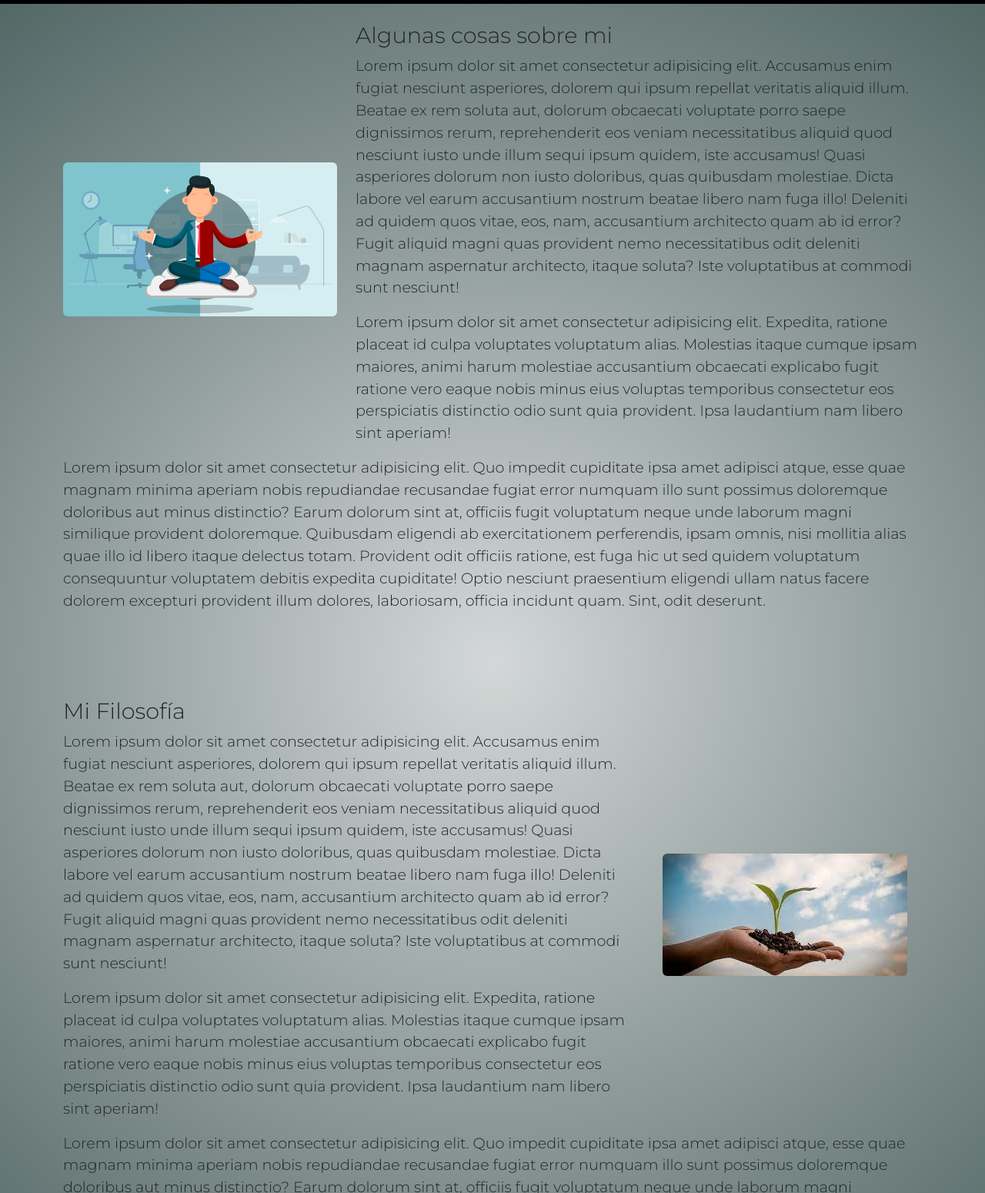
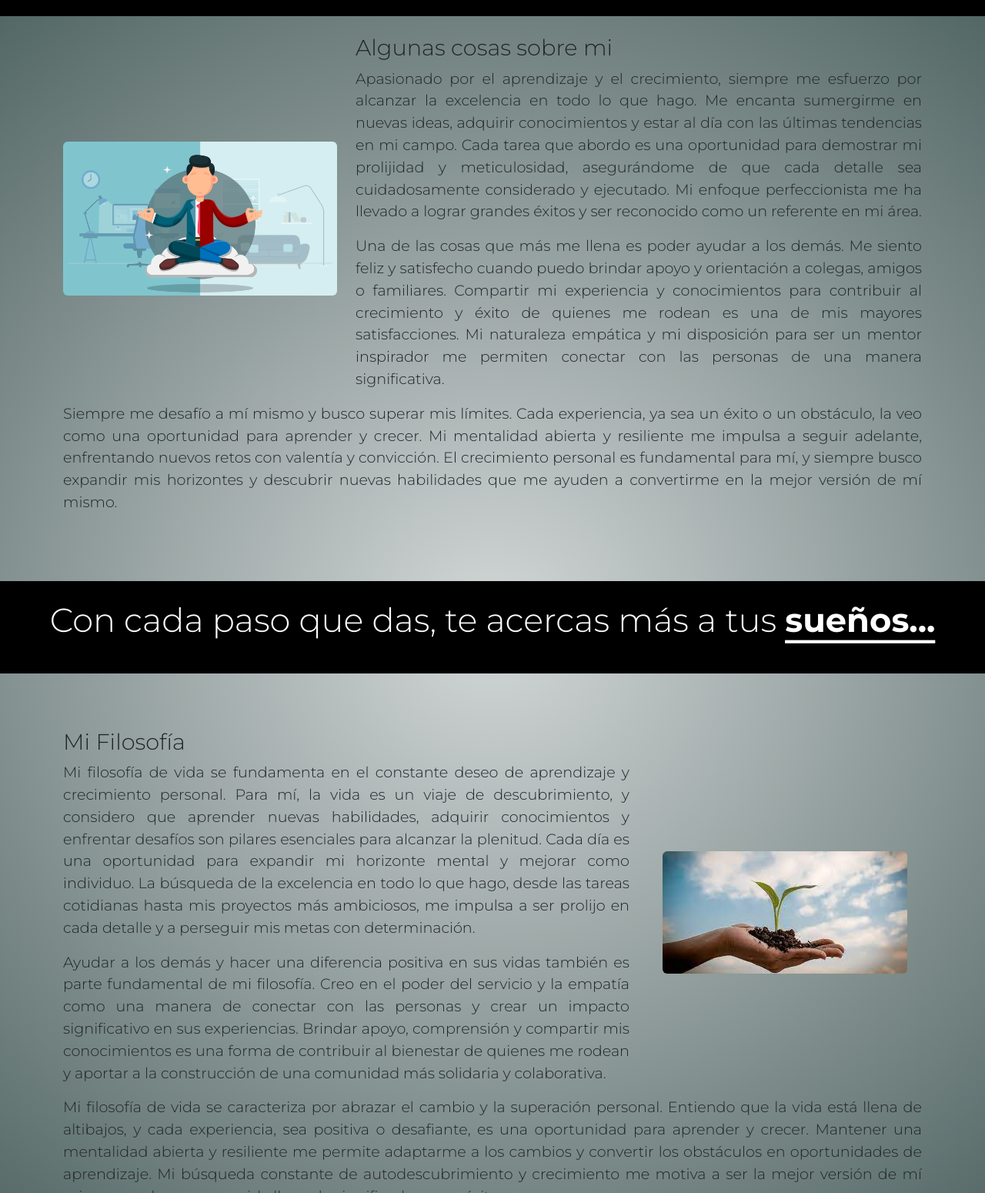
Before and after one commit to rojassamson/Asesorias-Contables-Samson-s, a website: page pages/sobre_mi.html in a window 1280 px wide. Shown: the part 121-1671 px from the top of the page at 77% size. Drawn offline with nearby package versions, Linux system fonts and the light colour scheme.

Commit message:
Agrega texto real a todo el sitio, y corrige últimos aspectos responsivos.

```diff
--- a/pages/sobre_mi.html
+++ b/pages/sobre_mi.html
@@ -36,28 +36,39 @@
                     <div class="padding-imagen text-center text-lg-start col-12 col-lg-4 centrar-vertical"><img class="img-fluid rounded" src="../assets/img/sobre_mi.jpg" alt="Imagen tipo 1"></div>
                     <div class="col-12 col-lg-8">
                         <h2>Algunas cosas sobre mi</h2>
-                        <p>Lorem ipsum dolor sit amet consectetur adipisicing elit. Accusamus enim fugiat nesciunt asperiores, dolorem qui ipsum repellat veritatis aliquid illum. Beatae ex rem soluta aut, dolorum obcaecati voluptate porro saepe dignissimos rerum, reprehenderit eos veniam necessitatibus aliquid quod nesciunt iusto unde illum sequi ipsum quidem, iste accusamus! Quasi asperiores dolorum non iusto doloribus, quas quibusdam molestiae. Dicta labore vel earum accusantium nostrum beatae libero nam fuga illo! Deleniti ad quidem quos vitae, eos, nam, accusantium architecto quam ab id error? Fugit aliquid magni quas provident nemo necessitatibus odit deleniti magnam aspernatur architecto, itaque soluta? Iste voluptatibus at commodi sunt nesciunt!</p>
-                        <p>Lorem ipsum dolor sit amet consectetur adipisicing elit. Expedita, ratione placeat id culpa voluptates voluptatum alias. Molestias itaque cumque ipsam maiores, animi harum molestiae accusantium obcaecati explicabo fugit ratione vero eaque nobis minus eius voluptas temporibus consectetur eos perspiciatis distinctio odio sunt quia provident. Ipsa laudantium nam libero sint aperiam!</p>
+                        <p>Apasionado por el aprendizaje y el crecimiento, siempre me esfuerzo por alcanzar la excelencia en todo lo que hago. Me encanta sumergirme en nuevas ideas, adquirir conocimientos y estar al día con las últimas tendencias en mi campo. Cada tarea que abordo es una oportunidad para demostrar mi prolijidad y meticulosidad, asegurándome de que cada detalle sea cuidadosamente considerado y ejecutado. Mi enfoque perfeccionista me ha llevado a lograr grandes éxitos y ser reconocido como un referente en mi área.</p>
+                        <p>Una de las cosas que más me llena es poder ayudar a los demás. Me siento feliz y satisfecho cuando puedo brindar apoyo y orientación a colegas, amigos o familiares. Compartir mi experiencia y conocimientos para contribuir al crecimiento y éxito de quienes me rodean es una de mis mayores satisfacciones. Mi naturaleza empática y mi disposición para ser un mentor inspirador me permiten conectar con las personas de una manera significativa.</p>
                     </div>
                 </div>
                 <div class="row">
                     <div class="col">
-                        <p>Lorem ipsum dolor sit amet consectetur adipisicing elit. Quo impedit cupiditate ipsa amet adipisci atque, esse quae magnam minima aperiam nobis repudiandae recusandae fugiat error numquam illo sunt possimus doloremque doloribus aut minus distinctio? Earum dolorum sint at, officiis fugit voluptatum neque unde laborum magni similique provident doloremque. Quibusdam eligendi ab exercitationem perferendis, ipsam omnis, nisi mollitia alias quae illo id libero itaque delectus totam. Provident odit officiis ratione, est fuga hic ut sed quidem voluptatum consequuntur voluptatem debitis expedita cupiditate! Optio nesciunt praesentium eligendi ullam natus facere dolorem excepturi provident illum dolores, laboriosam, officia incidunt quam. Sint, odit deserunt.</p>
+                        <p>Siempre me desafío a mí mismo y busco superar mis límites. Cada experiencia, ya sea un éxito o un obstáculo, la veo como una oportunidad para aprender y crecer. Mi mentalidad abierta y resiliente me impulsa a seguir adelante, enfrentando nuevos retos con valentía y convicción. El crecimiento personal es fundamental para mí, y siempre busco expandir mis horizontes y descubrir nuevas habilidades que me ayuden a convertirme en la mejor versión de mí mismo.</p>
                     </div>
                 </div>
+
             </section>
+        </div>
+
+        <div class="divisor-contenido">
+            <div class="container">
+                <p>Con cada paso que das, te acercas más a tus <span>sueños...</span></p>
+            </div>
+
+        </div>
+
+        <div class="container py-4">
             <section class="pt-5">
                 <div class="row d-flex">
                     <div class="order-2 col-12 col-lg-8">
                         <h2>Mi Filosofía</h2>
-                        <p>Lorem ipsum dolor sit amet consectetur adipisicing elit. Accusamus enim fugiat nesciunt asperiores, dolorem qui ipsum repellat veritatis aliquid illum. Beatae ex rem soluta aut, dolorum obcaecati voluptate porro saepe dignissimos rerum, reprehenderit eos veniam necessitatibus aliquid quod nesciunt iusto unde illum sequi ipsum quidem, iste accusamus! Quasi asperiores dolorum non iusto doloribus, quas quibusdam molestiae. Dicta labore vel earum accusantium nostrum beatae libero nam fuga illo! Deleniti ad quidem quos vitae, eos, nam, accusantium architecto quam ab id error? Fugit aliquid magni quas provident nemo necessitatibus odit deleniti magnam aspernatur architecto, itaque soluta? Iste voluptatibus at commodi sunt nesciunt!</p>
-                        <p>Lorem ipsum dolor sit amet consectetur adipisicing elit. Expedita, ratione placeat id culpa voluptates voluptatum alias. Molestias itaque cumque ipsam maiores, animi harum molestiae accusantium obcaecati explicabo fugit ratione vero eaque nobis minus eius voluptas temporibus consectetur eos perspiciatis distinctio odio sunt quia provident. Ipsa laudantium nam libero sint aperiam!</p>
+                        <p>Mi filosofía de vida se fundamenta en el constante deseo de aprendizaje y crecimiento personal. Para mí, la vida es un viaje de descubrimiento, y considero que aprender nuevas habilidades, adquirir conocimientos y enfrentar desafíos son pilares esenciales para alcanzar la plenitud. Cada día es una oportunidad para expandir mi horizonte mental y mejorar como individuo. La búsqueda de la excelencia en todo lo que hago, desde las tareas cotidianas hasta mis proyectos más ambiciosos, me impulsa a ser prolijo en cada detalle y a perseguir mis metas con determinación.</p>
+                        <p>Ayudar a los demás y hacer una diferencia positiva en sus vidas también es parte fundamental de mi filosofía. Creo en el poder del servicio y la empatía como una manera de conectar con las personas y crear un impacto significativo en sus experiencias. Brindar apoyo, comprensión y compartir mis conocimientos es una forma de contribuir al bienestar de quienes me rodean y aportar a la construcción de una comunidad más solidaria y colaborativa.</p>
                     </div>
                     <div class="padding-imagen text-center text-lg-end order-2 col-12 col-lg-4 centrar-vertical d-flex justify-content-center align-items-center"><img class="img-fluid rounded" src="../assets/img/filosofia.jpg" alt="Imagen tipo 2"></div>
                 </div>
                 <div class="row">
                     <div class="col">
-                        <p>Lorem ipsum dolor sit amet consectetur adipisicing elit. Quo impedit cupiditate ipsa amet adipisci atque, esse quae magnam minima aperiam nobis repudiandae recusandae fugiat error numquam illo sunt possimus doloremque doloribus aut minus distinctio? Earum dolorum sint at, officiis fugit voluptatum neque unde laborum magni similique provident doloremque. Quibusdam eligendi ab exercitationem perferendis, ipsam omnis, nisi mollitia alias quae illo id libero itaque delectus totam. Provident odit officiis ratione, est fuga hic ut sed quidem voluptatum consequuntur voluptatem debitis expedita cupiditate! Optio nesciunt praesentium eligendi ullam natus facere dolorem excepturi provident illum dolores, laboriosam, officia incidunt quam. Sint, odit deserunt.</p>
+                        <p>Mi filosofía de vida se caracteriza por abrazar el cambio y la superación personal. Entiendo que la vida está llena de altibajos, y cada experiencia, sea positiva o desafiante, es una oportunidad para aprender y crecer. Mantener una mentalidad abierta y resiliente me permite adaptarme a los cambios y convertir los obstáculos en oportunidades de aprendizaje. Mi búsqueda constante de autodescubrimiento y crecimiento me motiva a ser la mejor versión de mí mismo y a alcanzar una vida llena de significado y propósito.</p>
                     </div>
                 </div>
             </section>
--- a/scss/globals/_reset.scss
+++ b/scss/globals/_reset.scss
@@ -26,9 +26,15 @@ h3 {
 p {
     font-size: 1.2rem !important;
     font-weight: 300;
+    text-align: justify;
 }
 
 a {
     font-size: 1rem !important;
     font-weight: 300;
 }
+
+li {
+    text-align: justify;
+    margin: 10px 0;
+}
--- /dev/null
+++ b/scss/layout/_divisor-contenido.scss
@@ -0,0 +1,19 @@
+.divisor-contenido {
+    height: 15vh;
+    background-color: black;
+    color: white;
+    display: flex;
+    flex-direction: column;
+    justify-content: center;
+    div {
+        display: flex;
+        justify-content: center;
+        animation: texto-palpitante 3s infinite ease-in-out;
+
+        p {
+            font-size: 2.6rem !important;
+        }
+    }
+
+
+}
--- a/scss/style.scss
+++ b/scss/style.scss
@@ -1,15 +1,10 @@
-@import "./utilities/variables",
-        "./globals/reset",
-        "./utilities/mixins",
-        "./utilities/control-flujo",
+@import "./globals/reset",
         "./utilities/utilities",
         "./utilities/bootstrap",
         "./layout/footer",
         "./layout/header",
         "./layout/main",
-        "./views/blog",
-        "./views/index",
+        "./layout/divisor-contenido",
         "./views/planes",
-        "./views/sobre_mi",
         "./views/contacto.scss",
         "./utilities/mq";
--- a/scss/utilities/_mq.scss
+++ b/scss/utilities/_mq.scss
@@ -5,9 +5,20 @@
     .contenedor-cards {
         height: 50vh;
 
+        &__front__img {
+            display: flex;
+            flex-direction: column;
+            justify-content: center;
+            align-items: center;
+        }
         img {
-            width: 90%;
+            max-width: 90% !important;
+            height: 50%;
         };
+    }
+
+    .divisor-contenido {
+        height: auto;
     }
 
     #formulario {
@@ -109,3 +120,9 @@
     margin-top: 0;
     }
 }
+
+@media (max-width: 400px) {
+    .contenedor-cards {
+        height: 80vh;
+    }
+}
--- a/scss/utilities/_utilities.scss
+++ b/scss/utilities/_utilities.scss
@@ -64,11 +64,18 @@ a {
     100%{background-position: 0 50%;}
 }
 
+@keyframes texto-palpitante {
+    0%{transform: scale(1)}
+    50%{transform: scale(1.05);}
+    100%{transform: scale(1);}
+}
+
 .contenedor-cards {
     height: 27vh;
     width: 100%;
     position: relative;
     perspective: 500pxpx;
+    margin: 30px 0;
 
     &__front, &__back {
         position: absolute;
@@ -103,6 +110,7 @@ a {
         transform: rotateY(180deg);
         display: flex;
         align-items: center;
+        width: 90%;
     }
 
     &:hover &__front {
--- a/scss/views/_planes.scss
+++ b/scss/views/_planes.scss
@@ -1,6 +1,6 @@
 #altura_main_planes {
     height: 70.85vh;
-    padding-top: 10vh !important;
+    padding-top: 2vh !important;
 
 }
 
```
Also changed, not shown: index.html (+9 -0 lines), pages/blog.html (+3 -12 lines), css/style.css, scss/utilities/_control-flujo.scss (deleted), scss/utilities/_mixins.scss (deleted), scss/utilities/_variables.scss (deleted), scss/views/_blog.scss (deleted), scss/views/_index.scss (deleted), scss/views/_sobre_mi.scss (deleted).
